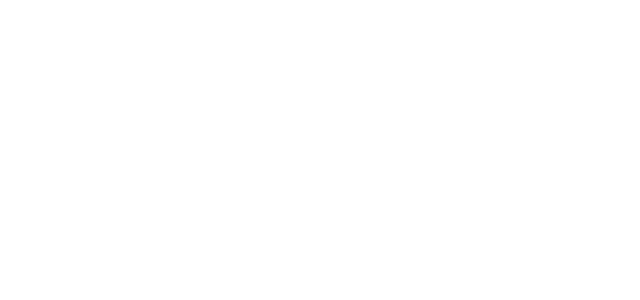
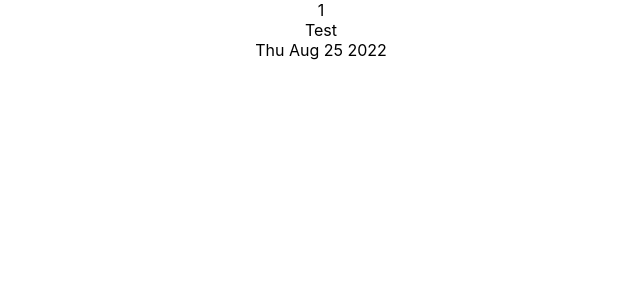
Before and after one commit to oakfield/hospital-coding-challenge, a React (Create React App) app in the folder webapp/: page / in a window 1280 px wide. Shown: the top 300 px of the page, without its empty margins (319-959 px from the left). Built offline with nearby package versions, Linux system fonts and the light colour scheme.

Commit message:
Create components

```diff
--- a/webapp/src/App.tsx
+++ b/webapp/src/App.tsx
@@ -1,10 +1,20 @@
 import React from 'react';
-import logo from './logo.svg';
 import './App.css';
+import HospitalView from './views/HospitalView';
+import Hospital from './types/Hospital';
 
 function App() {
+  let hospitals = [
+    {
+      hospitalId: 1,
+      name: 'Test',
+      createdAt: new Date()
+    }
+  ] as Hospital[];
+
   return (
     <div className="App">
+      <HospitalView hospitals={hospitals} />
     </div>
   );
 }
--- /dev/null
+++ b/webapp/src/components/Hospital.tsx
@@ -0,0 +1,13 @@
+import HospitalProps from "./HospitalProps";
+
+function Hospital(props: HospitalProps) {
+    return (
+        <div className="hospital">
+            <div>{props.hospitalId}</div>
+            <div>{props.name}</div>
+            <div>{props.createdAt.toDateString()}</div>
+        </div>
+    )
+}
+
+export default Hospital;
--- /dev/null
+++ b/webapp/src/components/HospitalProps.ts
@@ -0,0 +1,7 @@
+type HospitalProps = {
+    hospitalId: number;
+    name: string;
+    createdAt: Date;
+};
+
+export default HospitalProps;
--- /dev/null
+++ b/webapp/src/types/Hospital.ts
@@ -0,0 +1,7 @@
+type Hospital = {
+    hospitalId: number;
+    name: string;
+    createdAt: Date;
+};
+
+export default Hospital;
--- /dev/null
+++ b/webapp/src/views/HospitalView.tsx
@@ -0,0 +1,17 @@
+import Hospital from "../components/Hospital";
+import HospitalViewProps from "./HospitalViewProps";
+
+function HospitalView(props: HospitalViewProps) {
+    return (
+        <div className="hospital-view">
+            {props.hospitals.map(hospital =>
+                <Hospital
+                    hospitalId={hospital.hospitalId}
+                    name={hospital.name}
+                    createdAt={hospital.createdAt} />
+            )}
+        </div>
+    );
+}
+
+export default HospitalView;
--- /dev/null
+++ b/webapp/src/views/HospitalViewProps.tsx
@@ -0,0 +1,7 @@
+import Hospital from "../types/Hospital";
+
+type HospitalViewProps = {
+    hospitals: Hospital[];
+};
+
+export default HospitalViewProps;
```
Also changed, not shown: webapp/public/logo192.png (deleted), webapp/public/logo512.png (deleted).
